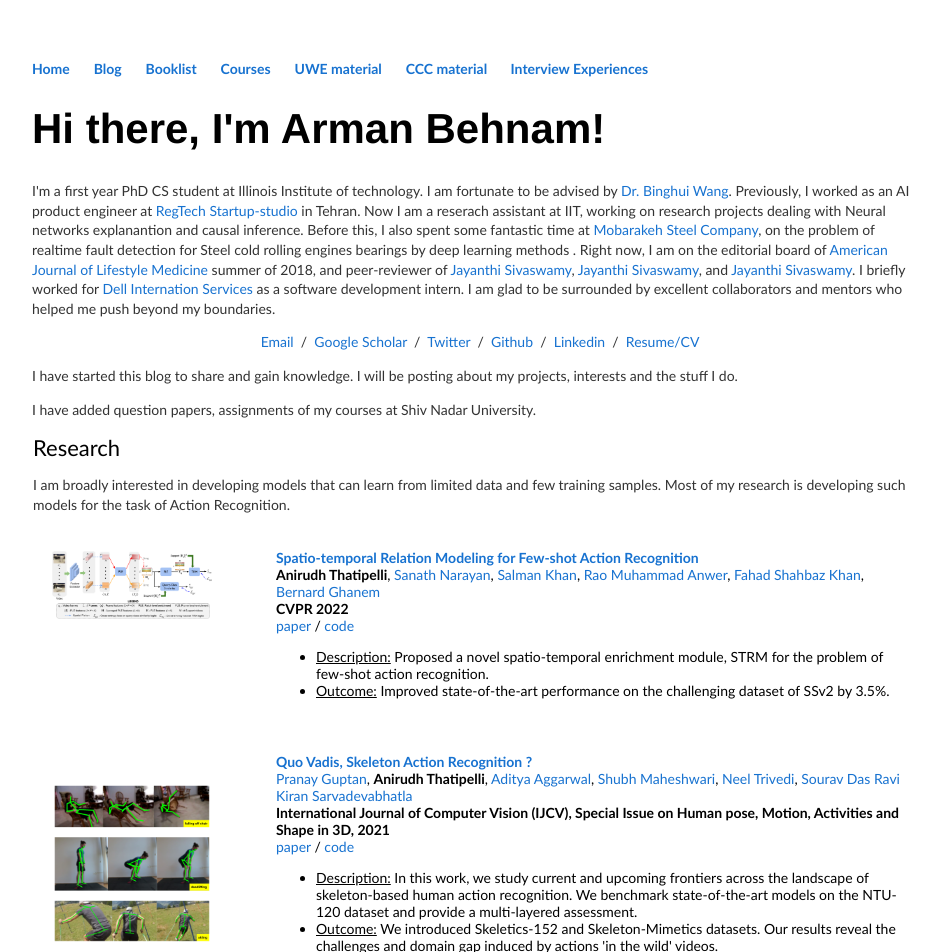
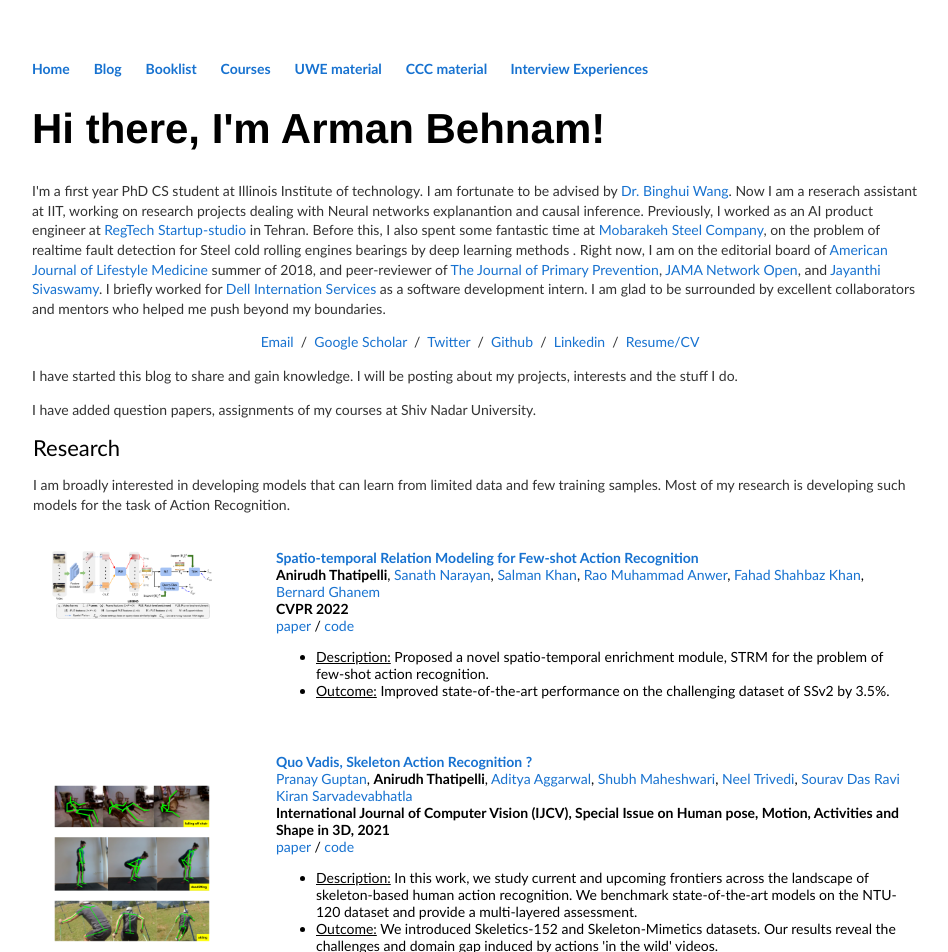
Before and after one commit to ArmanBehnam/ArmanBehnam.github.io, a Jekyll site: the page built from index.html, in a window 1280 px wide. Shown: the top 952 px of the page, without its empty margins (160-1108 px from the left). Built offline with Jekyll 4.4.1, drawn with Linux system fonts in a browser that asks for light colours.

Commit message:
Update index.html

```diff
--- a/index.html
+++ b/index.html
@@ -32,11 +32,12 @@ title: Arman Behnam's website
        <td style="padding:2.5%;width:63%;vertical-align:middle">
 
 	<p>I'm a first year PhD CS student at Illinois Institute of technology. I am fortunate to be advised by <a href = "http://wangbinghui.net/">Dr. Binghui Wang</a>.
-	Previously, I worked as an AI product engineer at <a href = "https://tanzimyar.ir/en/">RegTech Startup-studio</a> in Tehran. Now I am a reserach assistant at IIT, working on research projects dealing with Neural networks explanantion and causal inference.
+	Now I am a reserach assistant at IIT, working on research projects dealing with Neural networks explanantion and causal inference.
+	Previously, I worked as an AI product engineer at <a href = "https://tanzimyar.ir/en/">RegTech Startup-studio</a> in Tehran.
 	Before this, I also spent some fantastic time at <a href = "https://www.mse.ir/en/">Mobarakeh Steel Company</a>,  on the problem of realtime fault detection for Steel cold rolling engines bearings by deep learning methods
 .
-	Right now, I am on the editorial board of <a href = "http://wangbinghui.net/">American Journal of Lifestyle Medicine</a> summer of 2018,
-		and peer-reviewer of <a href = "https://www.iiit.ac.in/people/faculty/jsivaswamy/"/>Jayanthi Sivaswamy</a>, <a href = "https://www.iiit.ac.in/people/faculty/jsivaswamy/"/>Jayanthi Sivaswamy</a>, and <a href = "https://www.iiit.ac.in/people/faculty/jsivaswamy/"/>Jayanthi Sivaswamy</a>.
+	Right now, I am on the editorial board of <a href = "https://journals.sagepub.com/editorial-board/AJL">American Journal of Lifestyle Medicine</a> summer of 2018,
+		and peer-reviewer of <a href = "https://www.springer.com/journal/10935/"/>The Journal of Primary Prevention</a>, <a href = "https://jamanetwork.com/journals/jamanetworkopen"/>JAMA Network Open</a>, and <a href = "https://www.iiit.ac.in/people/faculty/jsivaswamy/"/>Jayanthi Sivaswamy</a>.
 
 	I briefly worked for <a href = "https://www.dell.com/en-in?mn=SiORr6q_wPva1PZi_pK_p9-eYyuRWHmmL-cs.asXWybV9jyywKBux">Dell Internation Services</a> as a software development intern.
 
```
